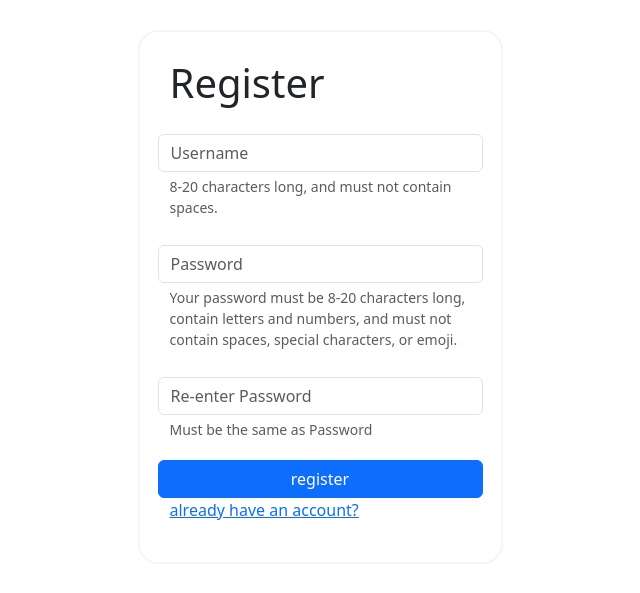
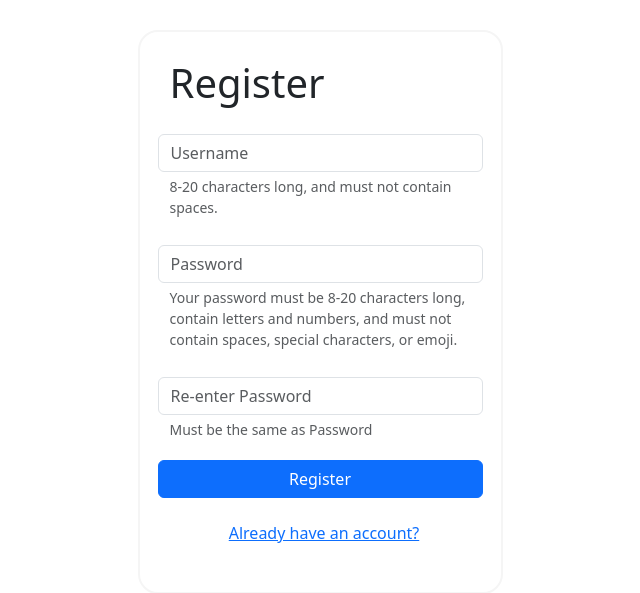
Before and after one commit to seanlixu/CITS3403-RequestBoard, a Flask app: page /register in a window 1280 px wide. Shown: the top 593 px of the page, without its empty margins (320-960 px from the left). Run offline with Flask 3, Linux system fonts and the light colour scheme.

Commit message:
Update register.html
Layout of buttons

```diff
--- a/app/templates/register.html
+++ b/app/templates/register.html
@@ -42,22 +42,15 @@
                             </div>
 
                             <div class="row justify-content-center" style="margin-top:20px;">
-                                <button type="submit" class="btn btn-primary">register</button>
+                                <button type="submit" class="btn btn-primary">Register</button>
                             </div>
                         </form>
 
-                        <div class="row justify-content-center">
-                            <div class="col">
-                                <a href="{{url_for('login')}}">already have an account?</a>
-                            </div>
-
+                        <div class="d-flex justify-content-center mt-3">
+                          <a href="{{ url_for('login') }}" class="btn btn-link">
+                            <i class="fas fa-sign-in-alt me-2"></i> Already have an account?
+                          </a>
                         </div>
-
-                    </div>
-
-                </div>
-            </div>
-        </div>
 
 
         <script src="../static/parallax.js"></script>
```
